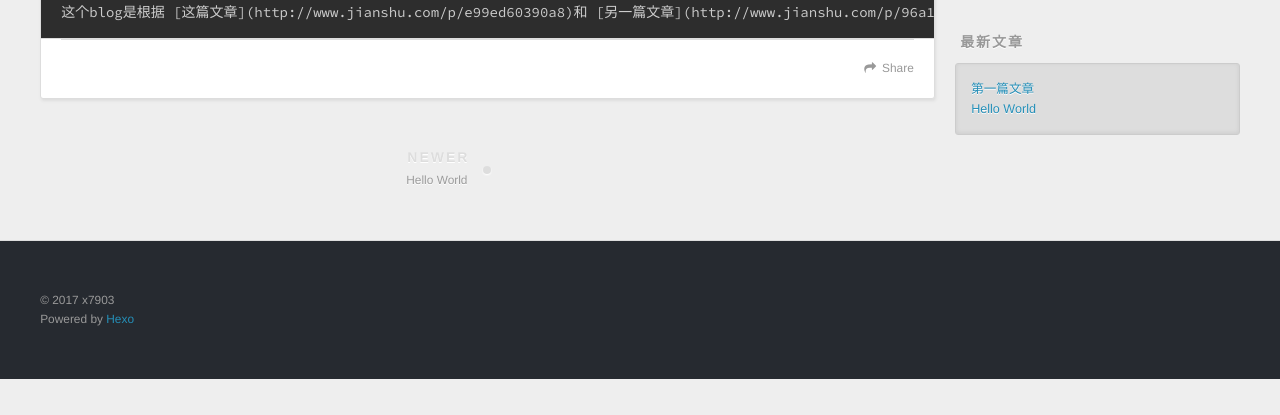
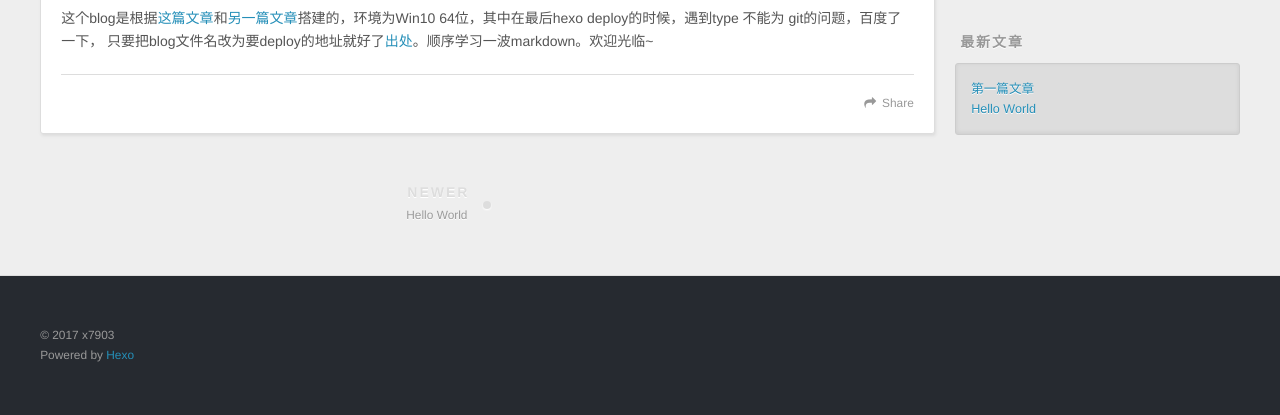
Before and after one commit to x7903/x7903.github.io, a plain HTML site: page 2017/04/11/第一篇文章/index.html in a window 1280 px wide. Shown: the part 446-861 px from the top of the page. Before the commit the page ends 825 px from the top, so only its background shows below. Drawn offline with nearby package versions, Linux system fonts and the light colour scheme.

Commit message:
Site updated: 2017-04-12 22:24:20

```diff
--- a/2017/04/11/第一篇文章/index.html
+++ b/2017/04/11/第一篇文章/index.html
@@ -5,17 +5,17 @@
 
   <title>第一篇文章 | 瓜皮</title>
   <meta name="viewport" content="width=device-width, initial-scale=1, maximum-scale=1">
-  <meta name="description" content="这个blog是根据 [这篇文章](http://www.jianshu.com/p/e99ed60390a8)和 [另一篇文章](http://www.jianshu.com/p/96a13401b0ca)搭建的，环境为Win10 64位，其中在最后hexo deploy的时候，遇到type 不能 git的问题，百度了一下， 只要把blog文件名改为要deploy的地址就好了[出处](http:/">
+  <meta name="description" content="这个blog是根据这篇文章和另一篇文章搭建的，环境为Win10 64位，其中在最后hexo deploy的时候，遇到type 不能为 git的问题，百度了一下， 只要把blog文件名改为要deploy的地址就好了出处。顺序学习一波markdown。欢迎光临~">
 <meta name="keywords">
 <meta property="og:type" content="article">
 <meta property="og:title" content="第一篇文章">
 <meta property="og:url" content="http://x7903.github.io/2017/04/11/第一篇文章/index.html">
 <meta property="og:site_name" content="瓜皮">
-<meta property="og:description" content="这个blog是根据 [这篇文章](http://www.jianshu.com/p/e99ed60390a8)和 [另一篇文章](http://www.jianshu.com/p/96a13401b0ca)搭建的，环境为Win10 64位，其中在最后hexo deploy的时候，遇到type 不能 git的问题，百度了一下， 只要把blog文件名改为要deploy的地址就好了[出处](http:/">
-<meta property="og:updated_time" content="2017-04-12T14:16:17.517Z">
+<meta property="og:description" content="这个blog是根据这篇文章和另一篇文章搭建的，环境为Win10 64位，其中在最后hexo deploy的时候，遇到type 不能为 git的问题，百度了一下， 只要把blog文件名改为要deploy的地址就好了出处。顺序学习一波markdown。欢迎光临~">
+<meta property="og:updated_time" content="2017-04-12T14:24:14.806Z">
 <meta name="twitter:card" content="summary">
 <meta name="twitter:title" content="第一篇文章">
-<meta name="twitter:description" content="这个blog是根据 [这篇文章](http://www.jianshu.com/p/e99ed60390a8)和 [另一篇文章](http://www.jianshu.com/p/96a13401b0ca)搭建的，环境为Win10 64位，其中在最后hexo deploy的时候，遇到type 不能 git的问题，百度了一下， 只要把blog文件名改为要deploy的地址就好了[出处](http:/">
+<meta name="twitter:description" content="这个blog是根据这篇文章和另一篇文章搭建的，环境为Win10 64位，其中在最后hexo deploy的时候，遇到type 不能为 git的问题，百度了一下， 只要把blog文件名改为要deploy的地址就好了出处。顺序学习一波markdown。欢迎光临~">
 
     <link rel="alternate" href="/atom.xml" title="瓜皮" type="application/atom+xml">
 
@@ -86,8 +86,8 @@
 
     <div class="article-entry" itemprop="articleBody">
 
-        <pre><code>这个blog是根据 [这篇文章](http://www.jianshu.com/p/e99ed60390a8)和 [另一篇文章](http://www.jianshu.com/p/96a13401b0ca)搭建的，环境为Win10 64位，其中在最后hexo deploy的时候，遇到type 不能 git的问题，百度了一下， 只要把blog文件名改为要deploy的地址就好了[出处](http://blog.csdn.net/mayuko2012/article/details/60606326)。顺序学习一波markdown。欢迎光临~
-</code></pre>
+        <p>这个blog是根据<a href="http://www.jianshu.com/p/e99ed60390a8" target="_blank" rel="external">这篇文章</a>和<a href="http://www.jianshu.com/p/96a13401b0ca" target="_blank" rel="external">另一篇文章</a>搭建的，环境为Win10 64位，其中在最后hexo deploy的时候，遇到type 不能为 git的问题，百度了一下， 只要把blog文件名改为要deploy的地址就好了<a href="http://blog.csdn.net/mayuko2012/article/details/60606326" target="_blank" rel="external">出处</a>。顺序学习一波markdown。欢迎光临~</p>
+
 
     </div>
     <footer class="article-footer">
```
Also changed, not shown: index.html (+2 -2 lines).
